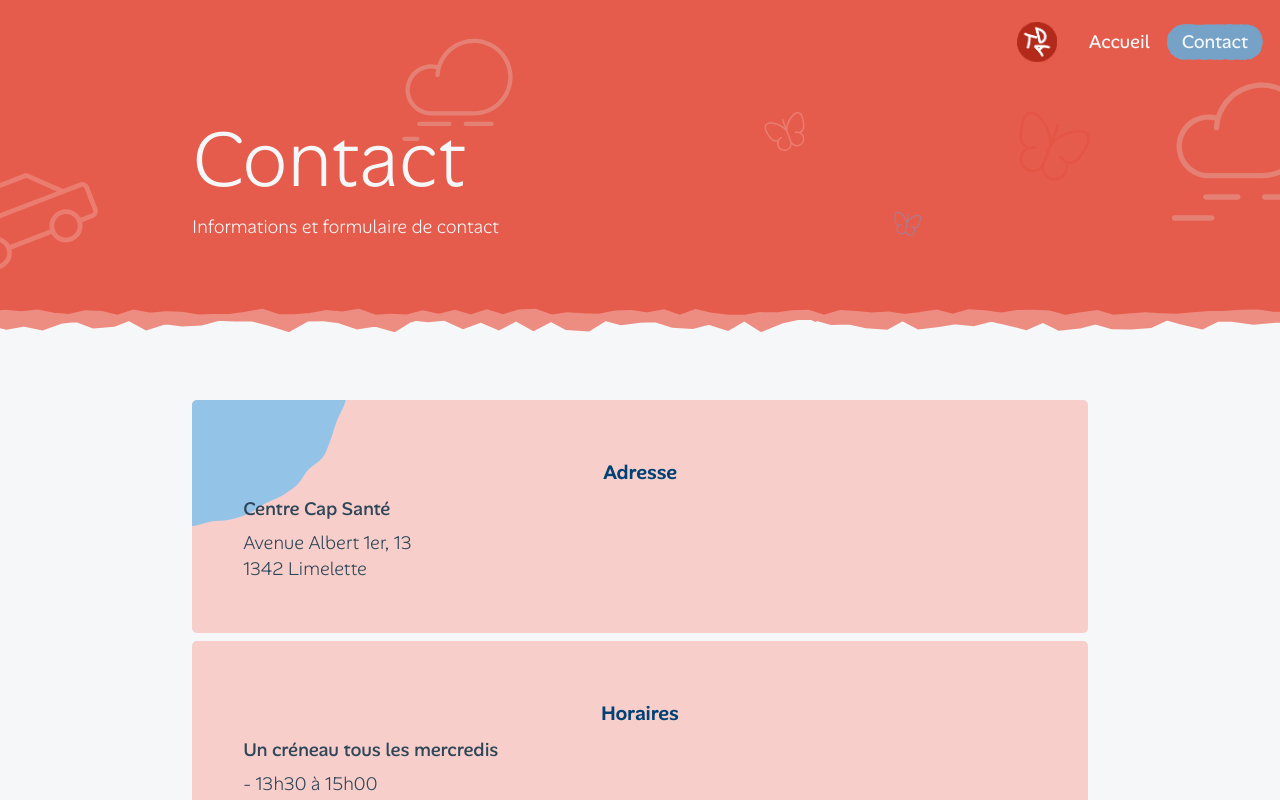
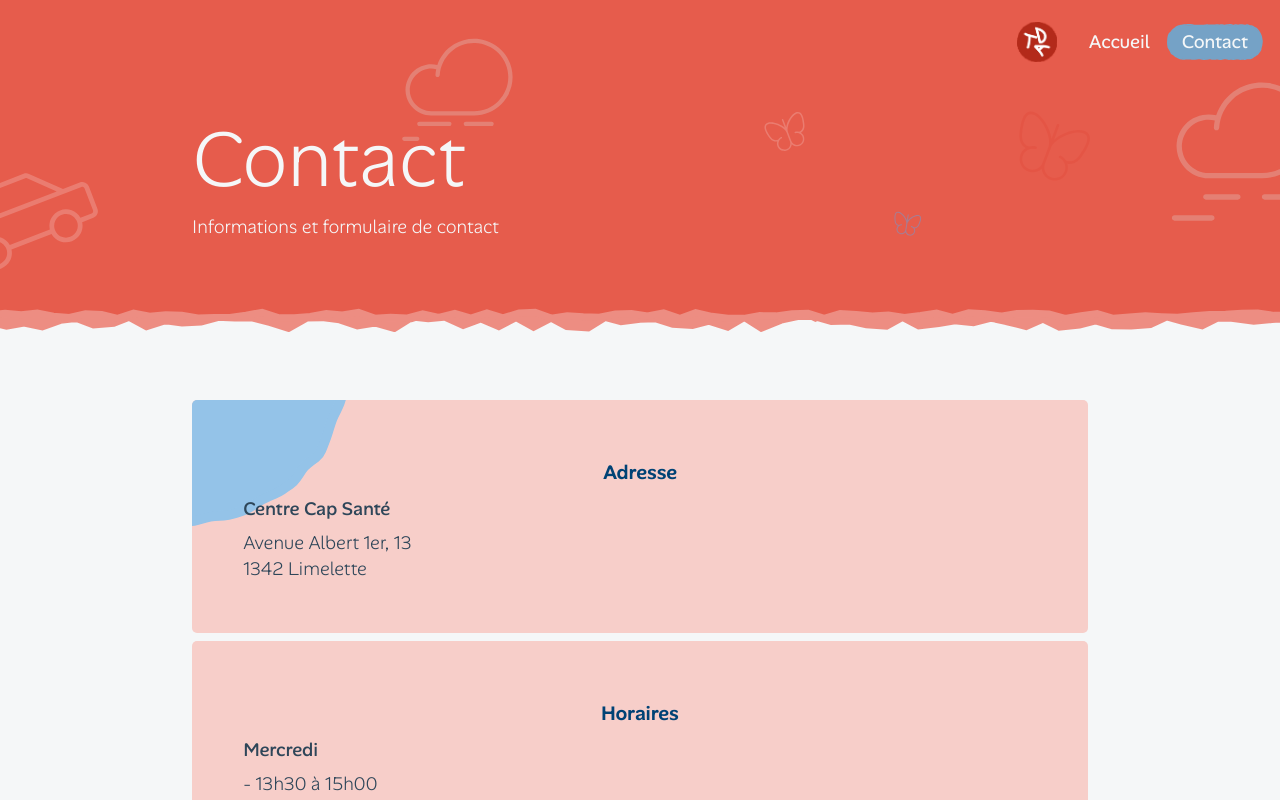
Before and after one commit to wwtdah/winwithtdah, a Vue app: page /contact in a window 1280 px wide. Shown: the top 800 px of the page. Built offline with nearby package versions, Linux system fonts and the light colour scheme.

Commit message:
modif mercredi text

```diff
--- a/src/components/pages/ContactView.vue
+++ b/src/components/pages/ContactView.vue
@@ -39,7 +39,7 @@
 								<h3 class="article-table__title">Horaires</h3>
 
 								<p>
-									<b>Un créneau tous les mercredis</b>
+									<b>Mercredi</b>
 								</p>
 
 								<p>
--- a/src/components/pages/HomeView.vue
+++ b/src/components/pages/HomeView.vue
@@ -74,7 +74,7 @@
 								<h3 class="article-table__title">Quand ?</h3>
 
 								<p>
-									<b>Un créneau tous les mercredis</b>
+									<b>Mercredi</b>
 								</p>
 
 								<p>
```
